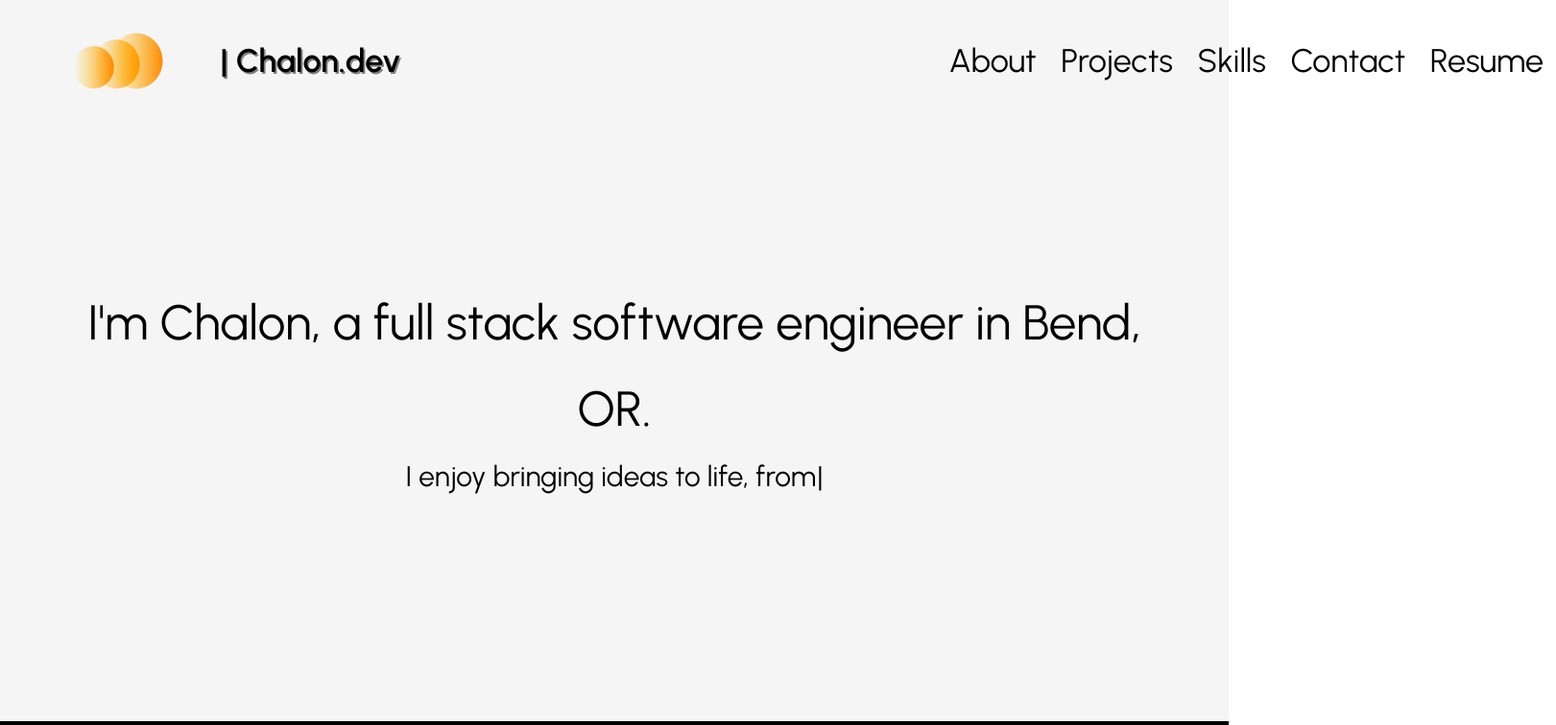
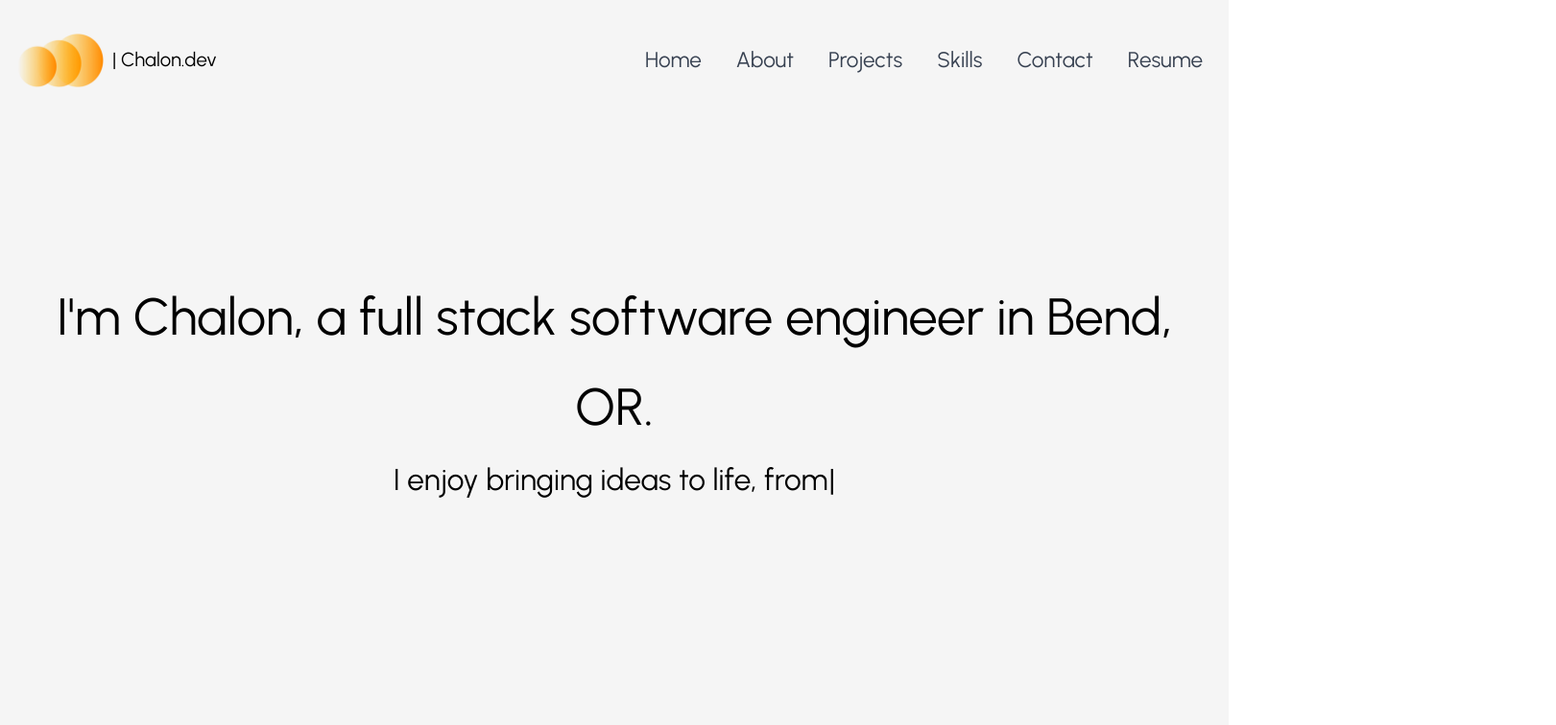
Before and after one commit to chalonlubin/chalonlubin.com, a React (Create React App) app: page / in a window 1280 px wide. Shown: the top 756 px of the page at 96% size, 1621 px wide, since content can reach past the window. Built offline with nearby package versions, Linux system fonts and the light colour scheme.

Commit message:
Fix nav, about, and project cards

```diff
--- a/src/components/Navbar.js
+++ b/src/components/Navbar.js
@@ -1,6 +1,5 @@
 import { NavLink } from "react-router-dom";
-
-import "../sass/Navbar.scss";
+import React, { useState } from "react";
 
 /** Navbar renders the navbar header.
  *
@@ -10,21 +9,35 @@ import "../sass/Navbar.scss";
  * App -> Navbar
  */
 function Navbar() {
+  const [isOpen, setIsOpen] = useState(false);
+
+  const toggleDropdown = () => {
+    setIsOpen(!isOpen);
+  };
+
   return (
-    <header className="header-nav px-5">
-      <NavLink className="logo" to="/">
+    <header className="bg-transparent flex justify-between items-center font-body text-xl py-2 px-4">
+      <NavLink className="flex items-center space-x-2" to="/">
         <img
           src="images/logo.png"
           alt="Chalon's custom logo"
-          className="logo-image"
-        ></img>
-        <p> | Chalon.dev</p>
+          className="w-20 h-auto"
+        />
+        <p className="text-lg"> | Chalon.dev</p>
       </NavLink>
-      <div className="hamburger dropdown mx-5">
-        <label tabIndex={0} className="btn btn-ghost btn-circle">
+
+      {/* Hamburger Button */}
+      <div className="relative inline-block text-left md:hidden sm:inline-block">
+
+        <div>
+          <button
+            type="button"
+            className="hamburger-btn focus:outline-none"
+            onClick={toggleDropdown}
+          >
             <svg
               xmlns="http://www.w3.org/2000/svg"
-            className="h-5 w-5"
+              className="h-6 w-6"
               fill="none"
               viewBox="0 0 24 24"
               stroke="currentColor"
@@ -32,60 +45,106 @@ function Navbar() {
               <path
                 strokeLinecap="round"
                 strokeLinejoin="round"
-              strokeWidth="2"
-              d="M4 6h16M4 12h16M4 18h7"
+                strokeWidth={2}
+                d="M4 6h16M4 12h16M4 18h16"
               />
             </svg>
-        </label>
-        <ul
-          tabIndex={0}
-          className=" dropdown-content flex flex-col mx-3 p-2 shadow bg-gray-900/90 rounded-box"
+          </button>
+        </div>
+
+        {/* Dropdown Menu */}
+        {isOpen && (
+          <ul className="dropdown-content absolute right-0 mt-2 w-56 rounded-lg shadow-lg bg-white ring-1 ring-black ring-opacity-5 divide-y divide-gray-100">
+            <li>
+              <NavLink
+                to="/"
+                className="block px-4 py-2 text-sm text-gray-700 hover:bg-gray-100"
               >
-          <li>
-            <NavLink to="/" className="home-link">
                 Home
               </NavLink>
             </li>
             <li>
-            <NavLink to="/about">About</NavLink>
-          </li>
-          <li>
-            <NavLink to="/projects">Projects</NavLink>
-          </li>
-          <li>
-            <NavLink to="/skills">Skills</NavLink>
-          </li>
-          <li>
-            <NavLink to="/contact">Contact</NavLink>
-          </li>
-          <li>
-            <NavLink to="/resume">Resume</NavLink>
-          </li>
-        </ul>
-      </div>
-      <nav>
-        <ul className="nav-list">
-          <li>
-            <NavLink to="/" className="home-link">
-              Home
+              <NavLink
+                to="/about"
+                className="block px-4 py-2 text-sm text-gray-700 hover:bg-gray-100"
+              >
+                About
               </NavLink>
             </li>
             <li>
-            <NavLink to="/about">About</NavLink>
+              <NavLink
+                to="/projects"
+                className="block px-4 py-2 text-sm text-gray-700 hover:bg-gray-100"
+              >
+                Projects
+              </NavLink>
             </li>
             <li>
-            <NavLink to="/projects">Projects</NavLink>
+              <NavLink
+                to="/skills"
+                className="block px-4 py-2 text-sm text-gray-700 hover:bg-gray-100"
+              >
+                Skills
+              </NavLink>
             </li>
             <li>
-            <NavLink to="/skills">Skills</NavLink>
+              <NavLink
+                to="/contact"
+                className="block px-4 py-2 text-sm text-gray-700 hover:bg-gray-100"
+              >
+                Contact
+              </NavLink>
             </li>
             <li>
-            <NavLink to="/contact">Contact</NavLink>
-          </li>
-          <li>
-            <NavLink to="/resume">Resume</NavLink>
+              <NavLink
+                to="/resume"
+                className="block px-4 py-2 text-sm text-gray-700 hover:bg-gray-100"
+              >
+                Resume
+              </NavLink>
             </li>
           </ul>
+        )}
+      </div>
+
+      {/* Navbar Links */}
+      <nav className="hidden md:flex space-x-4">
+        <NavLink
+          to="/"
+          className="px-2 py-1 text-gray-700 hover:text-gray-900"
+        >
+          Home
+        </NavLink>
+        <NavLink
+          to="/about"
+          className="px-2 py-1 text-gray-700 hover:text-gray-900"
+        >
+          About
+        </NavLink>
+        <NavLink
+          to="/projects"
+          className="px-2 py-1 text-gray-700 hover:text-gray-900"
+        >
+          Projects
+        </NavLink>
+        <NavLink
+          to="/skills"
+          className="px-2 py-1 text-gray-700 hover:text-gray-900"
+        >
+          Skills
+        </NavLink>
+        <NavLink
+          to="/contact"
+          className="px-2 py-1 text-gray-700 hover:text-gray-900"
+        >
+          Contact
+        </NavLink>
+        <NavLink
+          to="/resume"
+          className="px-2 py-1 text-gray-700 hover:text-gray-900"
+        >
+          Resume
+        </NavLink>
       </nav>
     </header>
   );
--- a/src/routes/About.js
+++ b/src/routes/About.js
@@ -10,11 +10,11 @@ import "../sass/About.scss";
 function About() {
   return (
     <div className="flex flex-col content-center items-center flex-wrap justify-center m-5 p-5 mb-5">
-      <div className="border-2 rounded-full w-96 h-96">
-        <img src="/images/chalon.png" alt="Chalon" className="rounded-full" />
+      <div className="w-96 h-96">
+        <img src="/images/chalon.png" alt="Headshot of Chalon" className="rounded-full" />
       </div>
       <div className="my-5 p-5">
-        <div className="About-card card rounded bg-gray-900 text-white p-2 text-center">
+        <div className="About-card p-4 text-center">
           <h2 className="About-title"> About Me</h2>
           <ul>
             <li>🏔️ Born and raised in Anchorage, Alaska</li>
--- a/src/sass/About.scss
+++ b/src/sass/About.scss
@@ -4,17 +4,22 @@
 
 .About-card {
   font-size: 1.25rem;
-  font-family: $para-font;
+  border: 3px solid black;
+  border-radius: 10px;
+  background-color: white;
+  color: black;
+  box-shadow: 6px 6px  black;
+  transition: all .2s ease;
+
+  &:hover {
+    box-shadow: 2px 2px #272727;
+    transform: translate(5px, 5px);
+  }
+
   .About-title {
     font-size: 2rem;
     font-family: $heading-font;
   }
-  border: 5px solid black;
-  border-radius: 50px;
-  background-color: white;
-  color: black;
-  box-shadow: 5px 5px black;
-
 }
 .logo-image {
   max-width: 30%;
--- a/src/sass/App.scss
+++ b/src/sass/App.scss
@@ -147,7 +147,7 @@ select {
 html {
   margin: 0px;
   padding: 0px;
-  font-size: 17px;
+  font-size: 18px;
   @media screen and (max-width: 780px) {
     font-size: 14px;
   }
@@ -155,7 +155,6 @@ html {
 }
 
 body {
-
   padding: 2% 0px 2% 0px;
   line-height: 1.75;
   background-color: whitesmoke;
@@ -164,7 +163,6 @@ body {
   background-attachment: fixed;
   background-position: center;
   background-repeat: no-repeat;
-  color: rgb(255, 255, 255);
   font-family: $para-font;
 }
 .App {
--- a/src/sass/Footer.scss
+++ b/src/sass/Footer.scss
@@ -4,7 +4,7 @@
   position: fixed;
   bottom: 0;
   width: 100vw;
-  height: 6%;
+  height: 5%;
   background-color: black;
   display: flex;
 }
@@ -13,6 +13,7 @@
   display: flex;
   align-items: center;
   justify-content: space-evenly;
+  color: white;
   a {
     gap: 0 1rem 0 1rem;
   }
--- a/src/sass/Navbar.scss
+++ b/src/sass/Navbar.scss
@@ -1,82 +1,82 @@
-@import "_variables.scss";
+// @import "_variables.scss";
 
-/* Navigation bar styling */
-.header-nav {
-  background-color: none;
-  display: flex;
-  flex-direction: row;
-  justify-content: space-between;
-  align-items: center;
-  font-family: $heading-font;
-  font-size: 2rem;
-  white-space: nowrap;
-  padding: 0.5rem 1rem;
-  color: black;
-  @media screen and (max-width: 900px) {
-    justify-content: center;
-  }
-  .logo {
-    align-items: center;
-    display: flex;
-    flex-direction: row;
-    flex-shrink: 0;
+// /* Navigation bar styling */
+// .header-nav {
+//   background-color: none;
+//   display: flex;
+//   flex-direction: row;
+//   justify-content: space-between;
+//   align-items: center;
+//   font-family: $para-font;
+//   font-size: 1.75rem;
+//   white-space: nowrap;
+//   padding: 0.5rem 1rem;
+//   color: black;
+//   @media screen and (max-width: 900px) {
+//     justify-content: center;
+//   }
+//   .logo {
+//     align-items: center;
+//     display: flex;
+//     flex-direction: row;
+//     flex-shrink: 0;
 
-    // margin: 0 2rem;
-    @media screen and (max-width: 900px) {
-      display: none;
-    }
-  }
-  p {
-    @media screen and (max-width: 1024px) {
-      display: none;
-    }
-  }
-  .logo-image {
-    max-width: 10%;
-    height: 10%;
-    margin: 0 5%;
-  }
-  .hamburger {
-    display: none;
-    @media screen and (max-width: 780px) {
-      display: block;
-      font-family: $para-font;
-    }
-  }
-  .nav-list {
-    display: flex;
-    flex-direction: row;
-    @media screen and (max-width: 780px) {
-      display: none;
-    }
-    @media screen and (min-width: 780px) {
-      .home-link {
-        display: none;
-      }
-    }
-  }
-  a,
-  p {
-    margin: 0px 0.75rem 0px 0.75rem;
-    text-decoration: none;
-    transition: color 0.3s;
-    &:hover {
-      color: black;
-      text-shadow: grey;
-      font-weight: bolder;
-      transition: color text-shadow font-weight 0.6s;
-    }
-  }
-  .active {
-    color: black;
-    text-decoration: none;
-    transition: color font-weight 0.6s;
-    text-shadow: 0.1rem 0.1rem grey;
-    font-weight: bolder;
-  }
+//     // margin: 0 2rem;
+//     @media screen and (max-width: 900px) {
+//       display: none;
+//     }
+//   }
+//   p {
+//     @media screen and (max-width: 1024px) {
+//       display: none;
+//     }
+//   }
+//   .logo-image {
+//     max-width: 10%;
+//     height: 10%;
+//     margin: 0 5%;
+//   }
+//   .hamburger {
+//     display: none;
+//     @media screen and (max-width: 780px) {
+//       display: block;
+//       font-family: $para-font;
+//     }
+//   }
+//   .nav-list {
+//     display: flex;
+//     flex-direction: row;
+//     @media screen and (max-width: 780px) {
+//       display: none;
+//     }
+//     @media screen and (min-width: 780px) {
+//       .home-link {
+//         display: none;
+//       }
+//     }
+//   }
+//   a,
+//   p {
+//     margin: 0px 0.75rem 0px 0.75rem;
+//     text-decoration: none;
+//     transition: color 0.3s;
+//     &:hover {
+//       color: black;
+//       text-shadow: grey;
+//       font-weight: bolder;
+//       transition: color text-shadow font-weight 0.6s;
+//     }
+//   }
+//   .active {
+//     color: black;
+//     text-decoration: none;
+//     transition: color font-weight 0.6s;
+//     text-shadow: 0.1rem 0.1rem grey;
+//     font-weight: bolder;
+//   }
 
-  @media screen and (max-width: 780px) {
-    flex-direction: column;
-    align-items: flex-start;
-  }
-}
+//   @media screen and (max-width: 780px) {
+//     flex-direction: column;
+//     align-items: flex-start;
+//   }
+// }
```
Also changed, not shown: src/components/Project.js (+1 -9 lines), src/routes/Projects.js (+10 -15 lines), src/sass/Project.scss (+17 -19 lines). Lines whose indentation alone changed are shown as unchanged.
